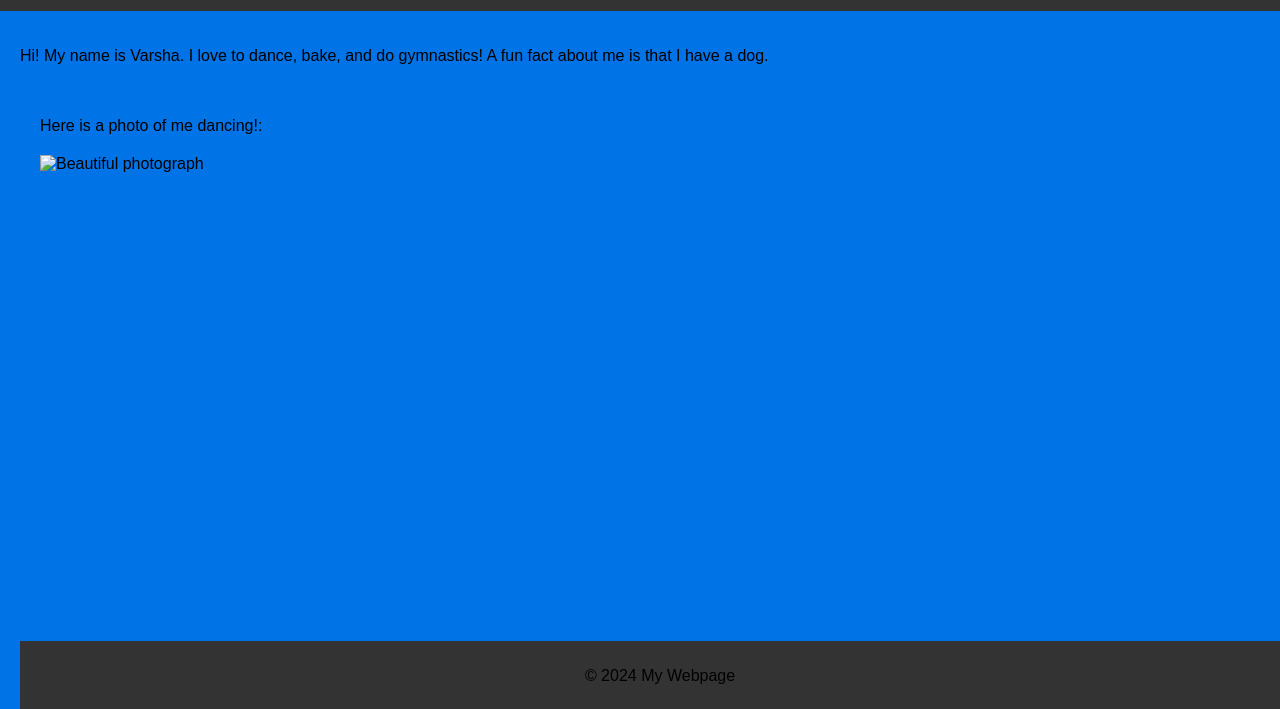
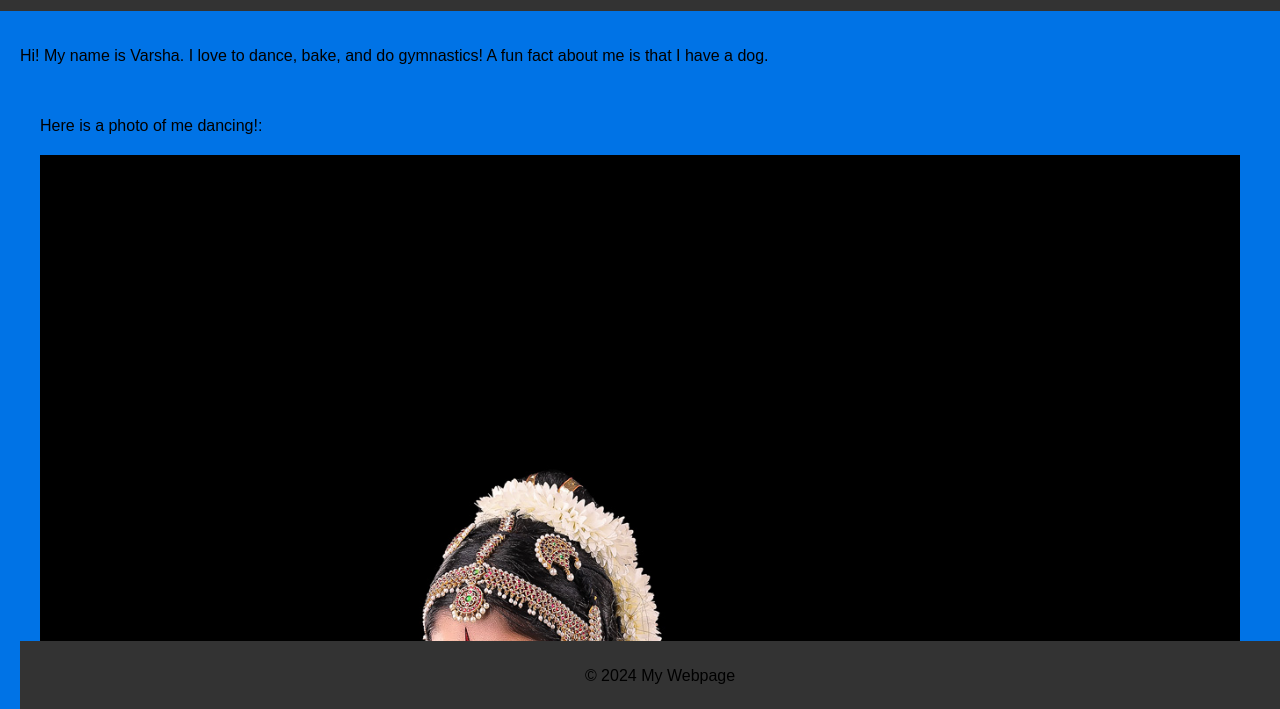
Before and after one commit to vthennarasu/webpagegdsc, a plain HTML site: page index.html in a window 1280 px wide. Shown: the part 89-798 px from the top of the page. Drawn offline with Linux system fonts and the light colour scheme.

Commit message:
Update index.html

```diff
--- a/index.html
+++ b/index.html
@@ -15,7 +15,7 @@
         <!-- Adding the image -->
        <main>
         <p>Here is a photo of me dancing!:</p>
-        <img src="image/Silicon-Photography-20230625-171249-2341.jpg" alt="Beautiful photograph" />
+        <img src="EA2A0423-copy.jpg" />
     </main>
     <footer>
         <p>&copy; 2024 My Webpage</p>
```
